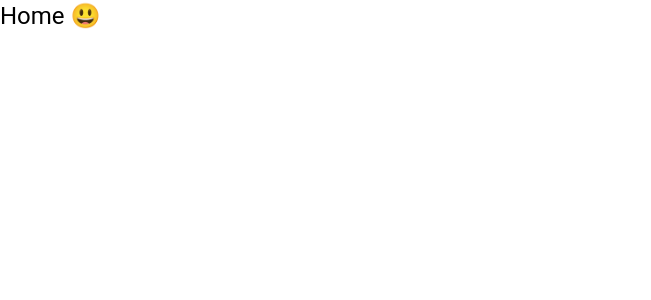
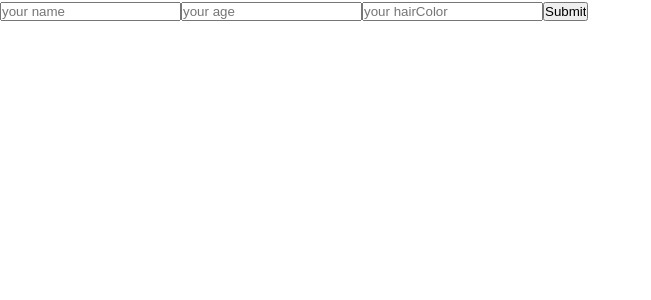
Before and after one commit to PIJUSH364/React__Design_pattens, a React (Create React App) app: page / in a window 1280 px wide. Shown: the top 300 px of the page, without its empty margins (0-651 px from the left). Built offline with nearby package versions, Linux system fonts and the light colour scheme.

Commit message:
uncontrolled form track data on submiting time

```diff
--- a/src/App.js
+++ b/src/App.js
@@ -1,11 +1,11 @@
-import { Typography } from '@mui/material';
 import React from 'react';
+import UncontrolledForm from './UncontrolledForm';
 
 function App() {
   return (
-    <div>
-      <Typography variant="h5"> Home 😃</Typography>
-    </div>
+    <>
+      <UncontrolledForm />
+    </>
   );
 }
 
--- /dev/null
+++ b/src/UncontrolledForm.js
@@ -0,0 +1,38 @@
+import React from 'react';
+
+function UncontrolledForm() {
+  const nameInput = React.createRef();
+  const ageInput = React.createRef();
+  const hairColorInput = React.createRef();
+  const handleSubmit = (e) => {
+    const userInfo = {
+      name: nameInput.current.value,
+      age: ageInput.current.value,
+      hairColor: hairColorInput.current.value,
+    };
+    console.log(userInfo);
+    e.preventDefault();
+  };
+  return (
+    <>
+      <form onSubmit={handleSubmit}>
+        <input
+          type="text"
+          name="name"
+          placeholder="your name"
+          ref={nameInput}
+        />
+        <input type="number" name="age" placeholder="your age" ref={ageInput} />
+        <input
+          type="text"
+          name="hairColor"
+          placeholder="your hairColor"
+          ref={hairColorInput}
+        />
+        <input type="submit" value="Submit" />
+      </form>
+    </>
+  );
+}
+
+export default UncontrolledForm;
```
Also changed, not shown: src/ControlledForm.js (added, +39 -0 lines).
